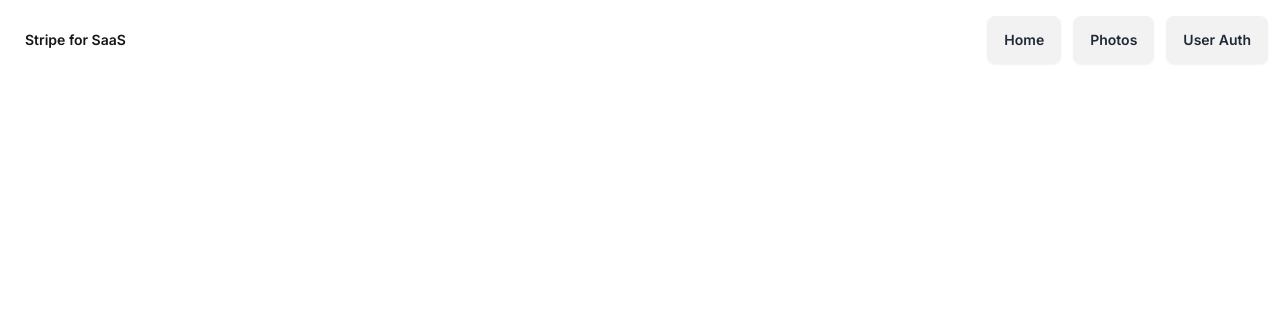
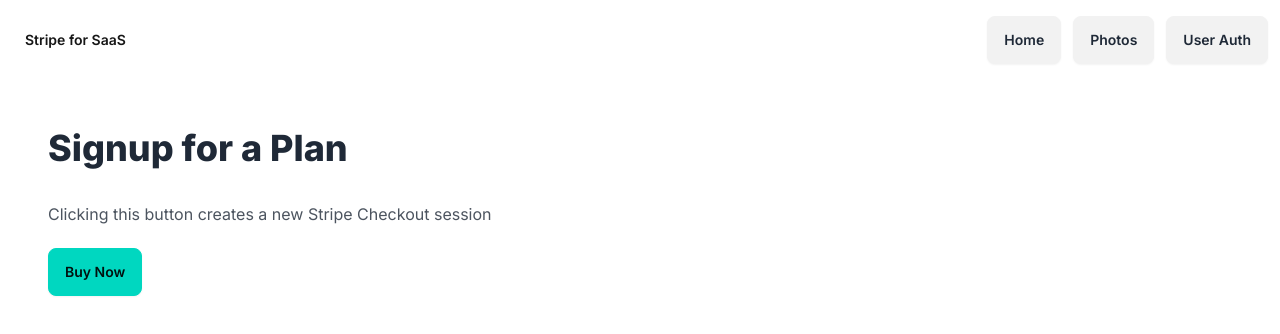
Before and after one commit to KaylaK1/stripe-nextjs, a Next.js app: page / in a window 1280 px wide. Shown: the top 334 px of the page. Built offline with nearby package versions, Linux system fonts and the light colour scheme; no server answers.

Commit message:
added checkout button

```diff
--- a/app/CheckoutButton.tsx
+++ b/app/CheckoutButton.tsx
@@ -15,14 +15,23 @@
 
         const stripePromise = loadStripe(process.env.NEXT_PUBLIC_STRIPE_PUBLISHABLE_KEY!);
         const stripe = await stripePromise;
-        const response = await fetch('/api/checkout'. {
+        const response = await fetch('/api/checkout', {
             method: 'POST',
             headers: {
                 'Content-Type': 'application/json',
             },
-            body: JSON.stringify({ prideId: '', userId: data.user?.id, email: data.user?.email }),
+            body: JSON.stringify({ priceId: 'price_1Q3UMgHHxosx5eaLBLMokL6T', userId: data.user?.id, email: data.user?.email }),
         });
+    const session = await response.json();
+    console.log("The session: ", session);
+    await stripe?.redirectToCheckout({ sessionId: session.id });
+    }
 
-
-    }
+    return (
+        <div>
+            <h1>Signup for a Plan</h1>
+            <p>Clicking this button creates a new Stripe Checkout session</p>
+            <button className="btn btn-accent" onClick={handleCheckout}>Buy Now</button>
+        </div>
+    );
 }
--- a/app/api/checkout/route.ts
+++ b/app/api/checkout/route.ts
@@ -1,6 +1,5 @@
-// Route.ts - tells Nextjs to render a url that doesn't return a React Server Comp
+// Route.ts - tells Nextjs to render a url that doesn't return a React Server Component
 // but typically JSON or text. Works like an API endpoint in Express
-// Must be .ts not tsx
 // Backend endpoint that creates a Checkout session with priceId
 
 import { NextResponse } from "next/server";
--- a/app/page.tsx
+++ b/app/page.tsx
@@ -1,8 +1,9 @@
+import CheckoutButton from "./CheckoutButton";
 
 export default function Home() {
   return (
     <main>
-
+      <CheckoutButton />
     </main>
   );
 }
```
